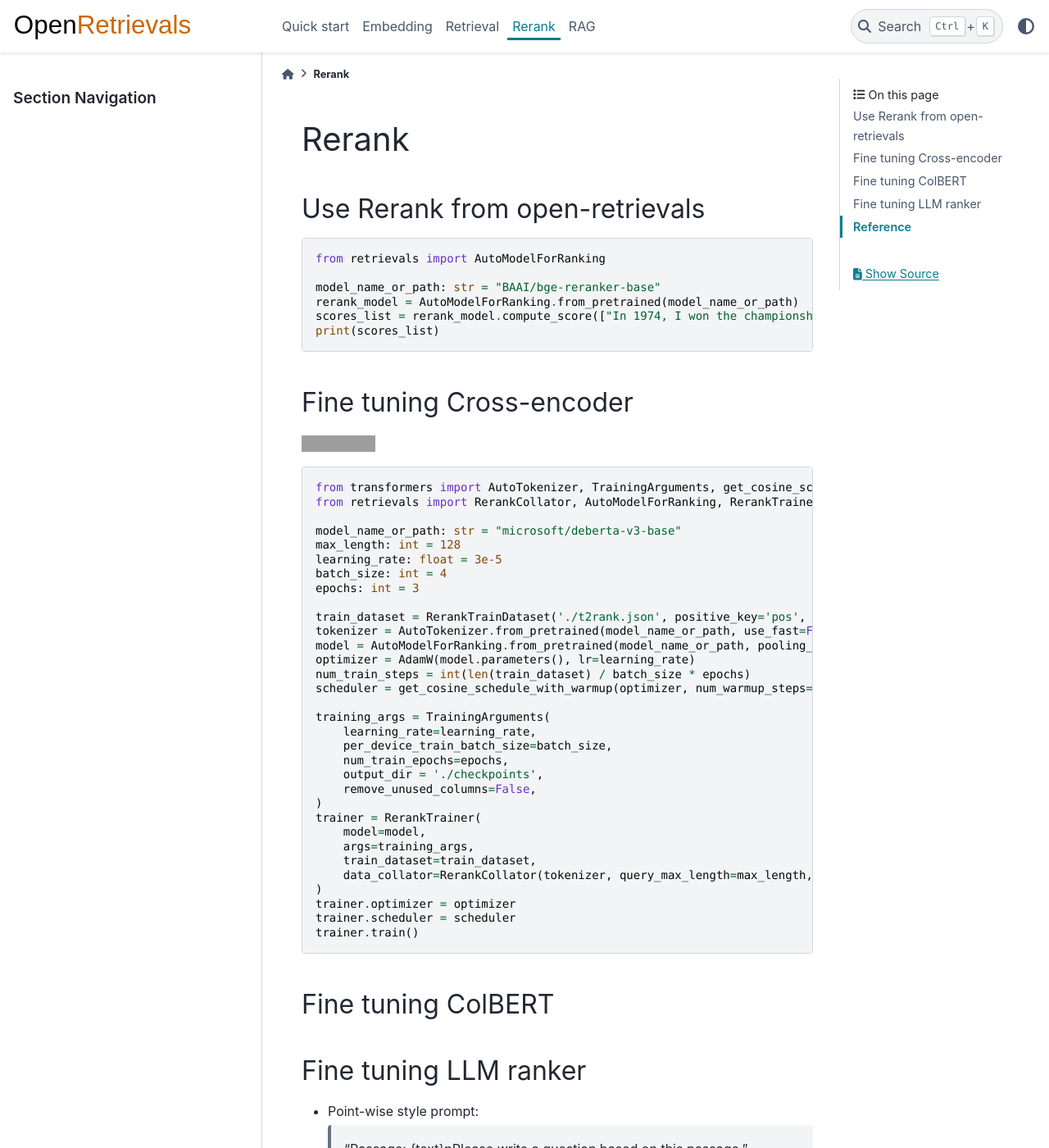
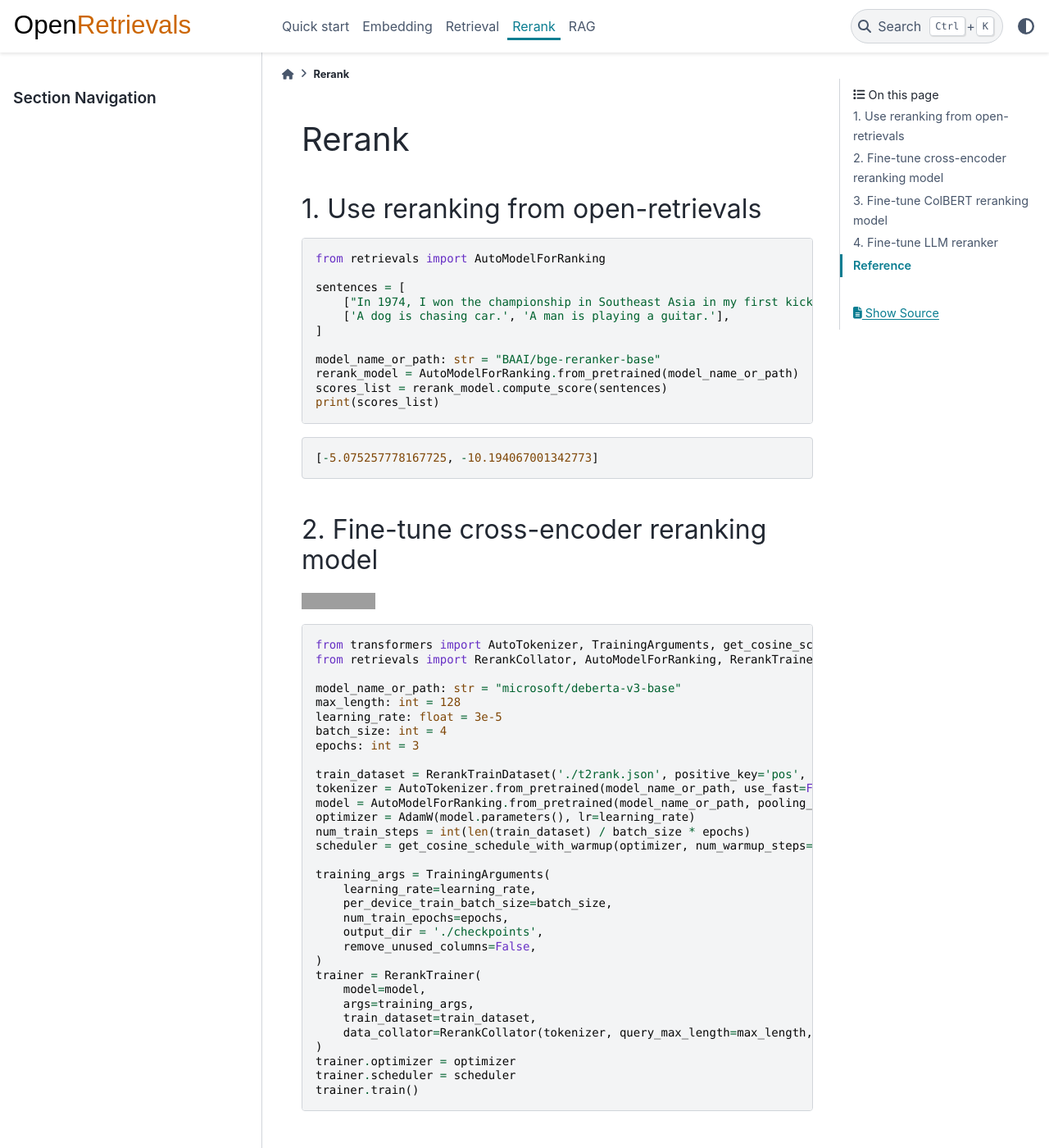
Before and after one commit to LongxingTan/open-retrievals, a Sphinx documentation site: the page built from docs/source/rerank.rst, in a window 1280 px wide and 1400 px high. Shown: the whole window at 82% size. Built offline with Sphinx 7.4.7 and the PyData theme 0.15.4, drawn with Linux system fonts in a browser that asks for light colours; some of the changed text lies outside the part shown; grey boxes are pictures that could not be loaded.

```diff
--- a/docs/source/embed.rst
+++ b/docs/source/embed.rst
@@ -3,50 +3,45 @@ Embedding
 
 .. _embed:
 
-Use embedding from open-retrievals
+1. Use embedding from open-retrievals
 ---------------------------------------
 
 we can use `AutoModelForEmbedding` to get the sentence embedding from pretrained transformer or large language model.
 
 The Transformer model could get the representation vector from a sentence.
 
-
-.. epigraph::
-    :align: left
-
     Choose the right `pooling_method` when use the pretrained embedding, check in `huggingface <https://huggingface.co/models>`_
 
 
-Fine-tune
+2. Fine-tune
 ------------------
 
-point-wise
+- point-wise
 
-- `{(query, label), (document, label)}`
+    `{(query, label), (document, label), ...}`
 
 
-pairwise
+- pairwise
 
-- `{(query, positive, label), (query, negative, label)}`
+    `{(query, positive, negative), {query, positive, negative}, ...}`
 
-- `{(query, positive, negative), {query, positive, negative}}`
+    `{(query, positive, negative1, negative2, negative3), (query, positive, negative1, negative2, negative3), ...}`
 
-- `{(query, positive, negative1, negative2, negative3...)}`
+    `{(query, positive, label), (query, negative, label), ...}`
 
-listwise
-
-- `{(query+positive)}`
+- listwise
 
 
 Loss function
 ~~~~~~~~~~~~~~~~~~~~~~
 
-- binary classification:
-    - similarity(query, positive) > similarity(query, negative)
-    - hinge loss: max(0, similarity(query, positive) - similarity(query, negative) + margin)
-    - logistic loss: logistic(similarity(query, positive) - similarity(query, negative))
-- multi-label classification:
-    - similarity(query, positive), similarity(query, negative1), similarity(query, negative2)
+binary classification:
+- similarity(query, positive) > similarity(query, negative)
+- hinge loss: max(0, similarity(query, positive) - similarity(query, negative) + margin)
+- logistic loss: logistic(similarity(query, positive) - similarity(query, negative))
+
+multi-label classification:
+- similarity(query, positive), similarity(query, negative1), similarity(query, negative2)
 
 
 Pair wise
@@ -112,7 +107,7 @@ arcface
 List wise
 ~~~~~~~~~~~~~~
 
-Training skills
+3. Training skills
 -----------------------------------
 
 multiple gpus
--- a/docs/source/rerank.rst
+++ b/docs/source/rerank.rst
@@ -3,22 +3,30 @@ Rerank
 
 .. _rerank:
 
-Use Rerank from open-retrievals
-------------------------------------
+1. Use reranking from open-retrievals
+-------------------------------------------
 
 .. code-block:: python
 
     from retrievals import AutoModelForRanking
 
+    sentences = [
+        ["In 1974, I won the championship in Southeast Asia in my first kickboxing match", "In 1982, I defeated the heavy hitter Ryu Long."],
+        ['A dog is chasing car.', 'A man is playing a guitar.'],
+    ]
+
     model_name_or_path: str = "BAAI/bge-reranker-base"
     rerank_model = AutoModelForRanking.from_pretrained(model_name_or_path)
-    scores_list = rerank_model.compute_score(["In 1974, I won the championship in Southeast Asia in my first kickboxing match", "In 1982, I defeated the heavy hitter Ryu Long."])
+    scores_list = rerank_model.compute_score(sentences)
     print(scores_list)
 
+.. code::
+
+    [-5.075257778167725, -10.194067001342773]
 
 
-Fine tuning Cross-encoder
-----------------------------
+2. Fine-tune cross-encoder reranking model
+-----------------------------------------------
 
 .. image:: https://colab.research.google.com/assets/colab-badge.svg
     :target: https://colab.research.google.com/drive/1QvbUkZtG56SXomGYidwI4RQzwODQrWNm?usp=sharing
@@ -61,12 +69,21 @@ Fine tuning Cross-encoder
     trainer.train()
 
 
-Fine tuning ColBERT
-----------------------------
+3. Fine-tune ColBERT reranking model
+----------------------------------------
+
+.. image:: https://colab.research.google.com/assets/colab-badge.svg
+    :target: https://colab.research.google.com/drive/1QVtqhQ080ZMltXoJyODMmvEQYI6oo5kO?usp=sharing
+    :alt: Open In Colab
 
 
-Fine tuning LLM ranker
-----------------------------
+4. Fine-tune LLM reranker
+-------------------------------------
+
+.. image:: https://colab.research.google.com/assets/colab-badge.svg
+    :target: https://colab.research.google.com/drive/1fzq1iV7-f8hNKFnjMmpVhVxadqPb9IXk?usp=sharing
+    :alt: Open In Colab
+
 
 - Point-wise style prompt:
 
--- a/src/retrievals/version.py
+++ b/src/retrievals/version.py
@@ -1,4 +1,4 @@
-VERSION = (0, 0, 10)
+VERSION = (0, 0, 11)
 
 __version__ = ".".join(map(str, VERSION))
 short_version = __version__
```
Also changed, not shown: README.md (+2 -2 lines), README_ja-JP.md (+2 -2 lines), README_zh-CN.md (+5 -5 lines), docs/source/index.rst (+8 -2 lines), docs/source/quick-start.rst (+64 -8 lines), examples/README.md, 6 other files.
